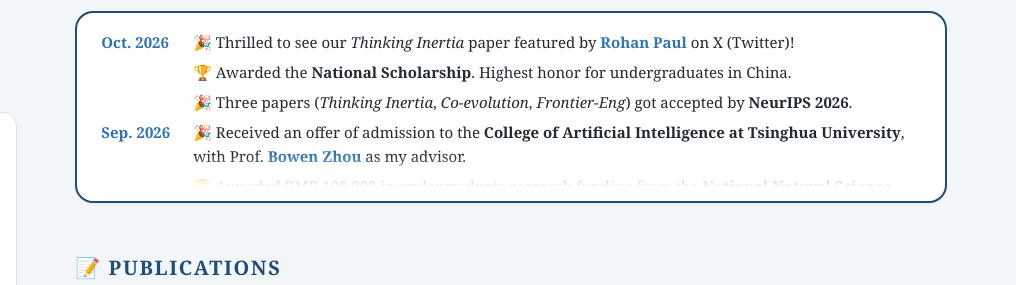
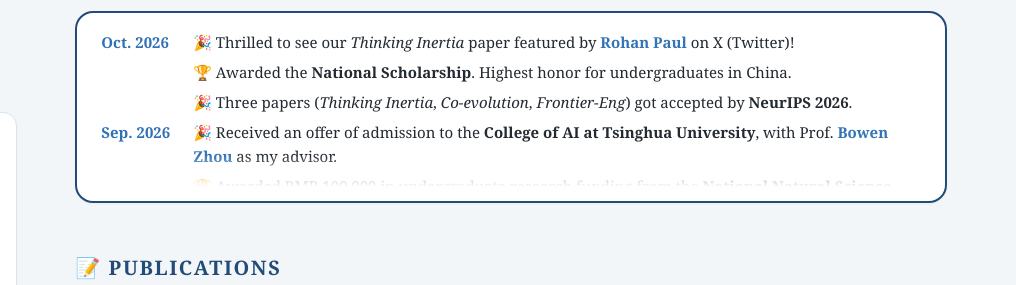
Before and after one commit to dianqiao-lei/dianqiao-lei.github.io, a plain HTML site: page index.html in a window 1280 px wide. Shown: the part 409-694 px from the top of the page, 264-1280 px from the left. Drawn offline with Linux system fonts and the light colour scheme; no server answers; a web font is replaced by a local one.

Commit message:
Prepare homepage for GitHub Pages publication

```diff
--- a/index.html
+++ b/index.html
@@ -80,7 +80,7 @@
                 <li><code>Oct. 2026</code><span>🎉 Thrilled to see our <em>Thinking Inertia</em> paper featured by <a href="https://x.com/rohanpaul_ai/status/2108772007282200658" target="_blank" rel="noreferrer">Rohan Paul</a> on X (Twitter)!</span></li>
                 <li><code>Oct. 2026</code><span>🏆 Awarded the <strong>National Scholarship</strong>. Highest honor for undergraduates in China.</span></li>
                 <li><code>Oct. 2026</code><span>🎉 Three papers (<em>Thinking Inertia</em>, <em>Co-evolution</em>, <em>Frontier-Eng</em>) got accepted by <strong>NeurIPS 2026</strong>.</span></li>
-                <li><code>Sep. 2026</code><span>🎉 Received an offer of admission to the <strong>College of Artificial Intelligence at Tsinghua University</strong>, with Prof. <a href="https://c3i.ee.tsinghua.edu.cn/zh/people/bowen_zhou/" target="_blank" rel="noreferrer">Bowen Zhou</a> as my advisor.</span></li>
+                <li><code>Sep. 2026</code><span>🎉 Received an offer of admission to the <strong>College of AI at Tsinghua University</strong>, with Prof. <a href="https://c3i.ee.tsinghua.edu.cn/zh/people/bowen_zhou/" target="_blank" rel="noreferrer">Bowen Zhou</a> as my advisor.</span></li>
                 <li><code>Sep. 2026</code><span>🏆 Awarded RMB 100,000 in undergraduate research funding from the <strong>National Natural Science Foundation of China (NSFC)</strong>.</span></li>
                 <li><code>May 2026</code><span>🎉 <em>Think Less, Act Early</em> was accepted to <strong>ICML 2026</strong>.</span></li>
                 <li><code>Mar. 2026</code><span>🎤 <em>CoSA-3D</em> received an <strong class="award">Oral</strong> presentation at the CVPR 2026 Workshop.</span></li>
```
Also changed, not shown: README.md, 1 other file.
